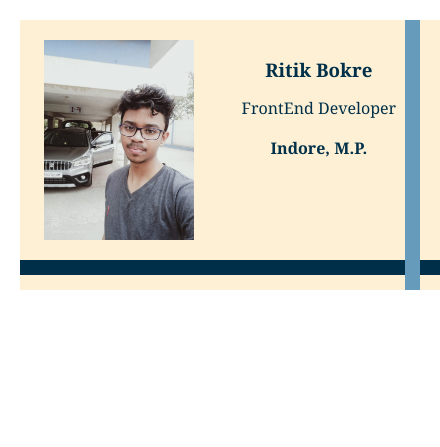
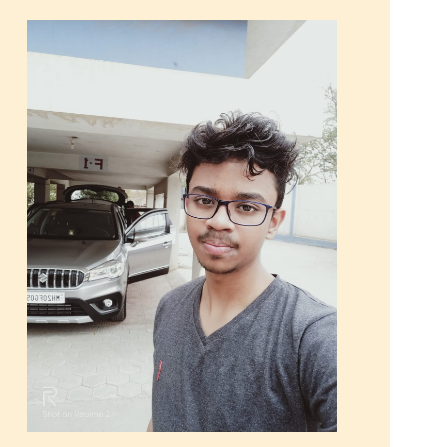
Before and after one commit to RitikBokre/business-card, a website built with Vite: page index.html in a window 390 px wide. Shown: the top 447 px of the page, 440 px wide, since content can reach past the window. Built offline with nearby package versions, Linux system fonts and the light colour scheme.

Commit message:
responsive

```diff
--- a/index.html
+++ b/index.html
@@ -1,15 +1,21 @@
 <html>
-    <head><link rel="stylesheet" href="https://cdnjs.cloudflare.com/ajax/libs/normalize/8.0.1/normalize.css">
-        <link rel="stylesheet" href="styles.css" />
-    </head>
-    <body>
-        <div class="card">
-            <img class="avatar" src="images/pic.jpeg">
-            <div>
-                <h3>Ritik Bokre</h3>
+
+<head>
+    <link rel="stylesheet" href="https://cdnjs.cloudflare.com/ajax/libs/normalize/8.0.1/normalize.css">
+    <link rel="stylesheet" href="styles.css" />
+</head>
+
+<body>
+    <div class="card">
+        <div class="container">
+            <div class="avatar"> <img src="images/pic.jpeg"></div>
+            <div class="details">
+                <h2>Ritik Bokre</h2>
                 <p>FrontEnd Developer</p>
-                <h4>Indore, M.P.</h4>
+                <p>Indore, M.P.</p>
             </div>
         </div>
-    </body>
+    </div>
+</body>
+
 </html>
--- a/styles.css
+++ b/styles.css
@@ -1,57 +1,41 @@
 body {
-    margin: 20px;
-    /*
-    Challenge:
-    Find a web safe font you like, and add it
-    to your card.
-    */
     font-family: Georgia, 'Times New Roman', Times, serif;
     color: #003049;
-}
-
-.avatar {
-    width: 150px;
+    font-size: 20px;
 }
 
 .card {
-    width: 400px;
-    margin: 0 auto;
-    padding: 20px 20px 50px 0;
-    display: flex;
-    justify-content: space-around;
+    padding: 20px 26px 50px 0;
     text-align: center;
     background: #fdf0d5;
-    position: relative;
-    /*
-    Challenge:
-    Find a color palette you like on Coolors.co
-    and use it in your business card.
-     */
+    min-height:100vh;
 }
 
-.border-blue {
-    border: 1px dotted blue;
+.container {
+    margin: 0 auto;
+    width: 85%;
+    position: relative;
 }
 
-.card::after {
-    content: '';
-    position: absolute;
-    background-color: #669bbc;
-    height: 100%;
-    width:15px;
-    top: 0px;
-    right: 20px;
+img {
+    max-width: 100%;
 }
 
-.card::before {
-    content: '';
-    position: absolute;
-    background-color: #003049;
-    height: 15px;
-    width: 100%;
-    bottom: 15px;
-    left: 0px;
+@media (min-width:600px) {
+    .container {
+        display: flex;
+        align-items:center;
+        gap:20px;
+        max-width:1000px;
+    }
+    .details {
+        width:100%;
+    }
+    .avatar {
+        width:100%;
+    }
 }
+
 
 /*
 Stretch goals:
@@ -64,9 +48,3 @@ the design of your business card, e.g.:
 - hover effects  🤯🤯
 - animations     🤯🤯🤯
 */
-
-/*
-Final challenge:
-Download the code to your local computer and place it
-in a folder called "business-card"
-*/
```
